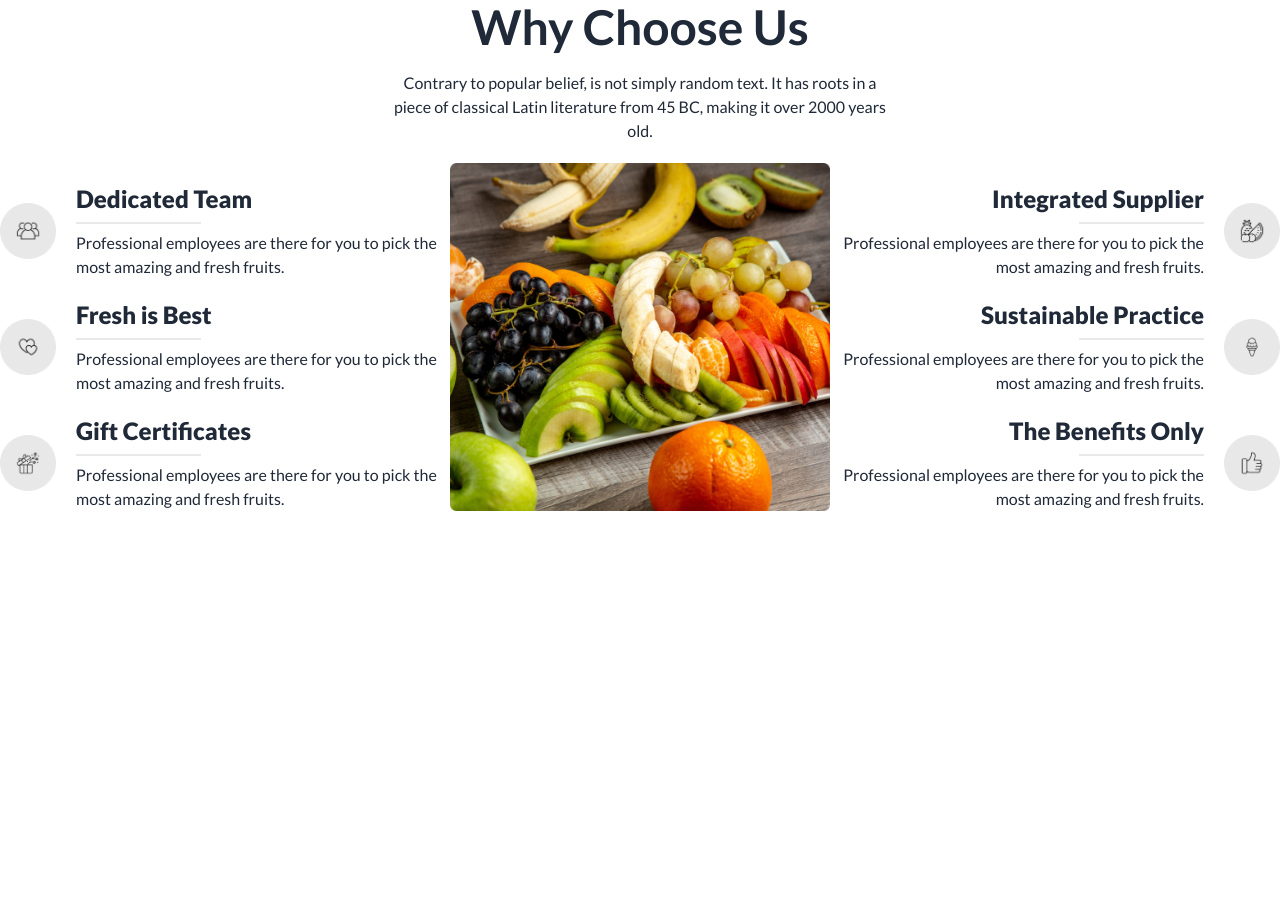
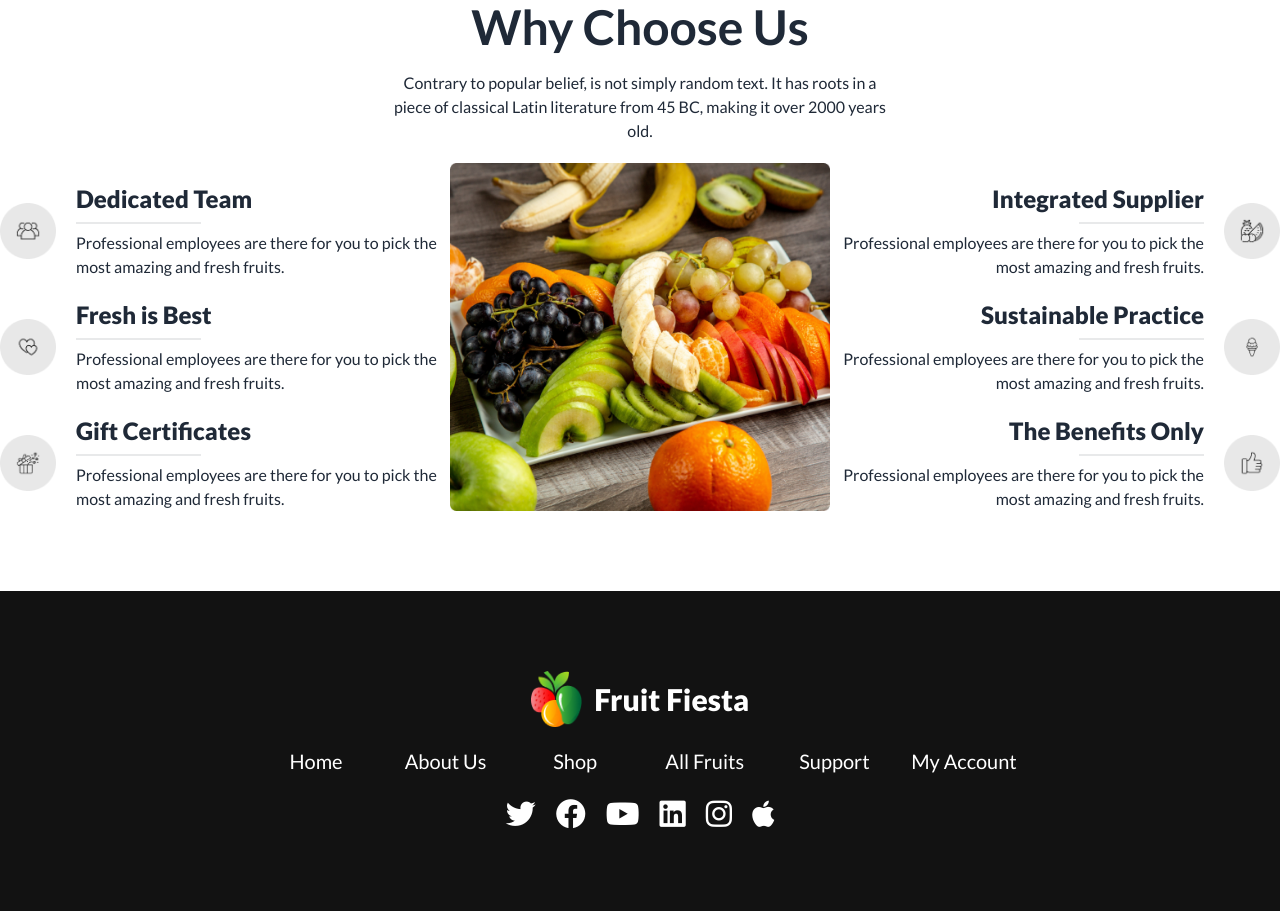
Before and after one commit to md-ali-0/Fruit-Fiesta-Landing-Page, a plain HTML site: page index.html in a window 1280 px wide. Shown: the part 2225-3136 px from the top of the page. Before the commit the page ends 2736 px from the top, so only its background shows below. Drawn offline with nearby package versions, Linux system fonts and the light colour scheme.

Commit message:
Footer Section Added

```diff
--- a/index.html
+++ b/index.html
@@ -377,7 +377,7 @@
                     <div class="flex flex-col  md:flex-row justify-between gap-5">
                         <!-- Team Member -->
                         <div class="flex flex-col items-center justify-center">
-                            <img  class="mx-auto" src="images/member1.png" alt="Awlad Hossain">
+                            <img class="mx-auto" src="images/member1.png" alt="Awlad Hossain">
                             <h4 class="text-2xl font-bold mt-2">Awlad Hossain</h4>
                             <p class="text-xl">Fruits Expert</p>
                             <ul class="flex justify-center gap-3 text-3xl text-[#F85559]">
@@ -399,7 +399,7 @@
                         </div>
                         <!-- Team Member -->
                         <div class="flex flex-col items-center justify-center">
-                            <img  class="mx-auto" src="images/member3.png" alt="Rokib Hossain">
+                            <img class="mx-auto" src="images/member3.png" alt="Rokib Hossain">
                             <h4 class="text-2xl font-bold mt-2">Rokib Hossain</h4>
                             <p class="text-xl">Fruits Expert</p>
                             <ul class="flex justify-center gap-3 text-3xl text-[#F85559]">
@@ -410,7 +410,7 @@
                         </div>
                         <!-- Team Member -->
                         <div class="flex flex-col items-center justify-center">
-                            <img  class="mx-auto" src="images/member4.png" alt="Chaity">
+                            <img class="mx-auto" src="images/member4.png" alt="Chaity">
                             <h4 class="text-2xl font-bold mt-2">Chaity</h4>
                             <p class="text-xl">Fruits Expert</p>
                             <ul class="flex justify-center gap-3 text-3xl text-[#F85559]">
@@ -430,16 +430,18 @@
             <div class="text-center flex flex-col justify-center items-center">
                 <div class="max-w-lg">
                     <h3 class="mb-5 text-5xl font-bold">Why Choose Us</h3>
-                    <p class="mb-5">Contrary to popular belief, is not simply random text. It has roots in a piece of classical Latin literature from 45 BC, making it over 2000 years old.</p>
+                    <p class="mb-5">Contrary to popular belief, is not simply random text. It has roots in a piece of
+                        classical Latin literature from 45 BC, making it over 2000 years old.</p>
                 </div>
                 <div class="flex flex-col lg:flex-row">
                     <div class="mt-2 lg:mt-5">
                         <div class="flex gap-5 flex-col lg:flex-row items-center">
-                            <img  class="h-14 w-14" src="images/icons/team.png" alt="Dedicated Team">
+                            <img class="h-14 w-14" src="images/icons/team.png" alt="Dedicated Team">
                             <div class="text-center lg:text-left">
                                 <h3 class="font-extrabold text-2xl">Dedicated Team</h3>
                                 <div class="divider w-1/3 mx-auto my-0 lg:mx-0"></div>
-                                <p class="max-w-sm">Professional employees are there for you to pick the most amazing and fresh fruits.</p>
+                                <p class="max-w-sm">Professional employees are there for you to pick the most amazing
+                                    and fresh fruits.</p>
                             </div>
                         </div>
                         <div class="flex gap-5 flex-col lg:flex-row items-center mt-5">
@@ -447,7 +449,8 @@
                             <div class="text-center lg:text-left">
                                 <h3 class="font-extrabold text-2xl">Fresh is Best</h3>
                                 <div class="divider w-1/3 mx-auto my-0 lg:mx-0"></div>
-                                <p class="max-w-sm">Professional employees are there for you to pick the most amazing and fresh fruits.</p>
+                                <p class="max-w-sm">Professional employees are there for you to pick the most amazing
+                                    and fresh fruits.</p>
                             </div>
                         </div>
                         <div class="flex gap-5 flex-col lg:flex-row items-center mt-5">
@@ -455,7 +458,8 @@
                             <div class="text-center lg:text-left">
                                 <h3 class="font-extrabold text-2xl">Gift Certificates</h3>
                                 <div class="divider w-1/3 mx-auto my-0 lg:mx-0"></div>
-                                <p class="max-w-sm">Professional employees are there for you to pick the most amazing and fresh fruits.</p>
+                                <p class="max-w-sm">Professional employees are there for you to pick the most amazing
+                                    and fresh fruits.</p>
                             </div>
                         </div>
                     </div>
@@ -466,7 +470,8 @@
                             <div class="text-center lg:text-right">
                                 <h3 class="font-extrabold text-2xl">Integrated Supplier</h3>
                                 <div class="divider w-1/3 mx-auto my-0 lg:mx-0 lg:ml-auto"></div>
-                                <p class="max-w-sm">Professional employees are there for you to pick the most amazing and fresh fruits.</p>
+                                <p class="max-w-sm">Professional employees are there for you to pick the most amazing
+                                    and fresh fruits.</p>
                             </div>
                         </div>
                         <div class="flex gap-5 flex-col lg:flex-row-reverse items-center mt-5">
@@ -474,7 +479,8 @@
                             <div class="text-center lg:text-right">
                                 <h3 class="font-extrabold text-2xl">Sustainable Practice</h3>
                                 <div class="divider w-1/3 mx-auto my-0 lg:mx-0 lg:ml-auto"></div>
-                                <p class="max-w-sm">Professional employees are there for you to pick the most amazing and fresh fruits.</p>
+                                <p class="max-w-sm">Professional employees are there for you to pick the most amazing
+                                    and fresh fruits.</p>
                             </div>
                         </div>
                         <div class="flex gap-5 flex-col lg:flex-row-reverse items-center mt-5">
@@ -482,15 +488,14 @@
                             <div class="text-center lg:text-right">
                                 <h3 class="font-extrabold text-2xl">The Benefits Only</h3>
                                 <div class="divider w-1/3 mx-auto my-0 lg:mx-0 lg:ml-auto"></div>
-                                <p class="max-w-sm">Professional employees are there for you to pick the most amazing and fresh fruits.</p>
+                                <p class="max-w-sm">Professional employees are there for you to pick the most amazing
+                                    and fresh fruits.</p>
                             </div>
                         </div>
                     </div>
                 </div>
             </div>
         </section>
-
-
 
         <!-- Modal For Apple Product -->
         <dialog id="apple" class="modal modal-bottom sm:modal-middle content-center">
@@ -606,8 +611,35 @@
     </main>
 
     <!-- Footer -->
-    <footer>
-
+    <footer class="bg-[#121212] mt-20 px-2 md:px-3 lg:px-0">
+        <div class="container mx-auto ">
+            <div class="flex flex-col justify-center items-center py-20">
+                <!-- Footer Logo -->
+                <div class="flex items-center">
+                    <img class="h-10 lg:h-14" src="images/logo.png" alt="Fruit Fiesta">
+                    <a class="ml-3 normal-case lg:text-white text-2xl lg:text-3xl font-bold lg:font-extrabold">Fruit
+                        Fiesta</a>
+                </div>
+                <!-- Page Links -->
+                <ul class="grid grid-cols-4 md:grid-cols-3 lg:grid-cols-6 gap-3 lg:gap-6 justify-center items-center text-center text-xl text-white mt-5">
+                    <li><a href="#">Home</a></li>
+                    <li><a href="#">About Us</a></li>
+                    <li><a href="#">Shop</a></li>
+                    <li><a href="#">All Fruits</a></li>
+                    <li><a href="#">Support</a></li>
+                    <li><a href="#">My Account</a></li>
+                </ul>
+                <!-- Social Links -->
+                <ul class="flex justify-between gap-5 text-3xl text-white mt-5">
+                    <li><a href="#"><i class="fa-brands fa-twitter"></i></a></li>
+                    <li><a href="#"><i class="fa-brands fa-facebook"></i></a></li>
+                    <li><a href="#"><i class="fa-brands fa-youtube"></i></a></li>
+                    <li><a href="#"><i class="fa-brands fa-linkedin"></i></a></li>
+                    <li><a href="#"><i class="fa-brands fa-instagram"></i></a></li>
+                    <li><a href="#"><i class="fa-brands fa-apple"></i></a></li>
+                </ul>
+            </div>
+        </div>
     </footer>
 </body>
 
--- a/tailwind.config.js
+++ b/tailwind.config.js
@@ -2,11 +2,7 @@
 module.exports = {
     content: ["./src/**/*.{html,js}"],
     theme: {
-      extend: {
-        colors:{
-          primary: "#F85559"
-        }
-      },
+      extend: {},
     },
     plugins: [],
   }
```
